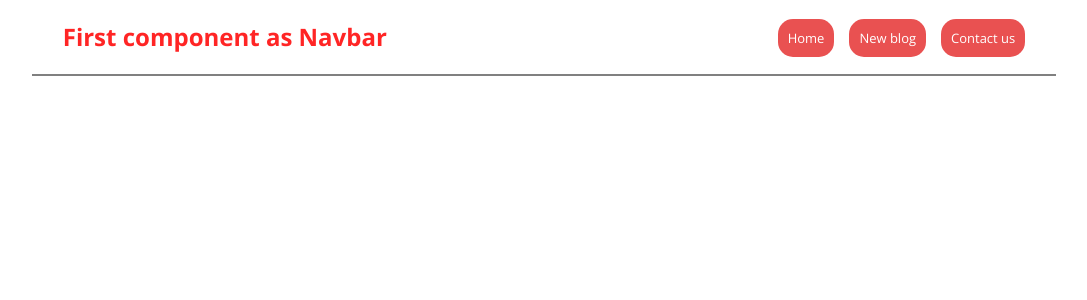
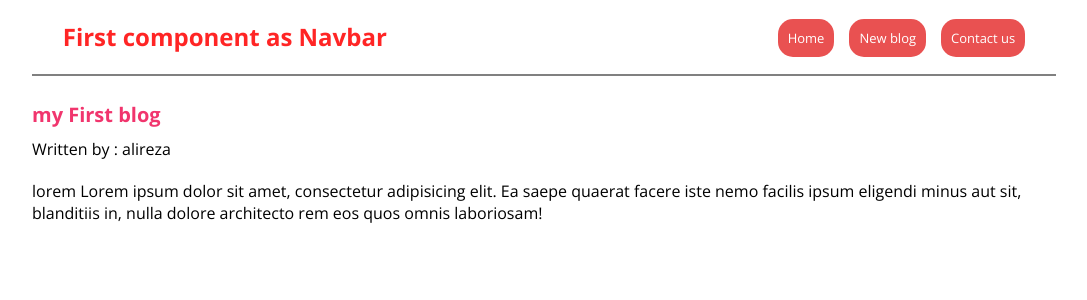
Before and after one commit to Alir3zaKazemi/simple-react-blog, a React (Vite) app: page /blogs/1 in a window 1280 px wide. Shown: the top 300 px of the page, without its empty margins (96-1183 px from the left). Built offline with nearby package versions, Linux system fonts and the light colour scheme; data requests are answered from the project's data file.

Commit message:
reusing custom hook for seeing clicked blog

```diff
--- a/src/App.jsx
+++ b/src/App.jsx
@@ -3,6 +3,7 @@
 import "./index.css";
 import { BrowserRouter as Router, Route, Switch } from "react-router-dom";
 import Create from "./Create";
+import BlogDetails from "./BlogDetails";
 
 function App() {
 	return (
@@ -17,6 +18,9 @@
 						<Route path="/create">
 							<Create />
 						</Route>
+						<Route path="/blogs/:id">
+							<BlogDetails/>
+						</Route>
 					</Switch>
 				</div>
 			</div>
--- /dev/null
+++ b/src/BlogDetails.jsx
@@ -0,0 +1,26 @@
+import { useParams } from "react-router-dom/cjs/react-router-dom.min";
+import useFetch from "./useFetch";
+
+const BlogDetails = () => {
+	let { id } = useParams();
+	let {
+		data: blog,
+		error,
+		isLoading,
+	} = useFetch("http://localhost:8000/blogs/" + id);
+	return (
+		<div className="blog-details">
+			{isLoading && <div>Loading ...</div>}
+			{error && <div>{error}</div>}
+			{blog && (
+				<article>
+					<h2>{blog.title}</h2>
+					<p>Written by : {blog.author}</p>
+					<div>{blog.body}</div>
+				</article>
+			)}
+		</div>
+	);
+};
+
+export default BlogDetails;
--- a/src/BlogsList.jsx
+++ b/src/BlogsList.jsx
@@ -1,9 +1,11 @@
+import { Link } from "react-router-dom";
 const BlogsList = ({ blogs, title, handleDelete }) => {
 	return (
 		<div className="blog-lists">
 			<h2>{title}</h2>
 			{blogs.map((blog) => (
 				<div className="blog-preview" key={blog.id}>
+					<Link to={`/blogs/${blog.id}`}>
 						<h2>{blog.title}</h2>
 						<p>Written by : {blog.author}</p>
 						<button
@@ -13,6 +15,7 @@
 						>
 							Delete
 						</button>
+					</Link>
 				</div>
 			))}
 		</div>
--- a/src/index.css
+++ b/src/index.css
@@ -1,6 +1,6 @@
 @import url('https://fonts.googleapis.com/css2?family=Open+Sans:ital,wght@0,300..800;1,300..800&display=swap');
 
-*{
+* {
   margin: 0;
   padding: 0;
   box-sizing: border-box;
@@ -32,12 +32,12 @@
   margin-left: 3%;
 }
 
-.links{
+.links {
   margin-left: auto;
   margin-right: 3%;
 }
 
-.links > a {
+.links>a {
   margin-left: 15px;
   text-decoration: none;
   padding: 10px;
@@ -47,22 +47,22 @@
   color: white;
 }
 
-.links>a:hover{
+.links>a:hover {
   background-color: rgb(226, 19, 19);
 }
 
-.btn-container{
+.btn-container {
   margin-top: 15px;
   width: 100%;
   display: flex;
 }
 
-.btn-container > button{
+.btn-container>button {
   width: 65px;
   margin: 0 auto;
 }
 
-.content > h1 {
+.content>h1 {
   text-align: center;
 }
 
@@ -76,18 +76,22 @@
   border-bottom: 1px solid #fafafa;
 }
 
+.blog-preview a {
+  text-decoration: none;
+}
+
 .blog-preview:hover {
   box-shadow: 1px 3px 10px rgba(0, 0, 0, 0.1);
   background: rgb(250, 250, 250);
 }
 
-.blog-preview h2{
+.blog-preview h2 {
   font-size: 20px;
   color: #F1356d;
   margin-bottom: 8px;
 }
 
-.name-button-container{
+.name-button-container {
   display: flex;
   flex-direction: column;
   margin: 15px auto;
@@ -97,3 +101,26 @@
   width: 100%;
   align-items: center;
 }
+
+.blog-details{
+  margin-top: 25px;
+}
+
+.blog-details h2{
+  font-size: 20px;
+  color: #F1356d;
+  margin-bottom: 10px;
+}
+
+.blog-details div {
+  margin: 20px 0;
+}
+
+.blog-details button{
+  background: #F1356d;
+  color: #fff;
+  border: 0;
+  padding: 8px;
+  border: 8px;
+  cursor: pointer;
+}
```
Lines whose indentation alone changed are shown as unchanged.
